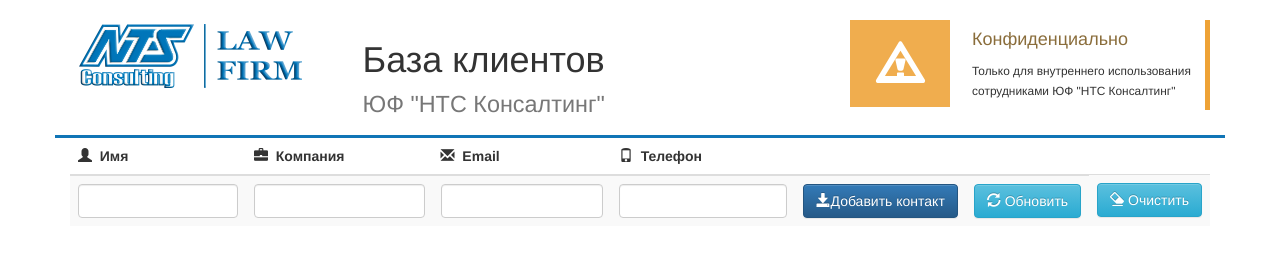
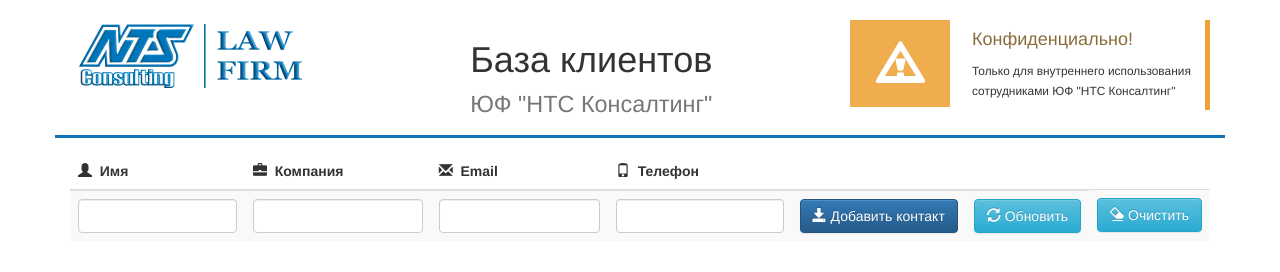
Before and after one commit to alminin/contactlistapp, a website: page public/index.html in a window 1280 px wide. Drawn offline with nearby package versions, Linux system fonts and the light colour scheme; no server answers.

Commit message:
head-divider edited

```diff
--- a/public/css/nts.css
+++ b/public/css/nts.css
@@ -11,4 +11,4 @@
 .blockquote-box.blockquote-warning .square{background-color:#F0AD4E;color:#FFF}
 .blockquote-box.blockquote-danger{border-color:#D43F3A}
 .blockquote-box.blockquote-danger .square{background-color:#D9534F;color:#FFF}
-#head-divider {border-bottom: 3px solid #1075b6}
+#head-divider {border-bottom: 3px solid #1075b6; margin-bottom: 15px}
--- a/public/index.html
+++ b/public/index.html
@@ -18,7 +18,7 @@
 			<div class="col-sm-3">
 				<img src="/images/logo_nts_eng.png">
 			</div>
-			<div class="col-sm-5">
+			<div class="col-sm-5 text-center">
 				<h1>База клиентов<br>
 					<small>ЮФ "НТС Консалтинг"</small></h1>
 			</div>
@@ -28,7 +28,7 @@
                     	<span class="glyphicon glyphicon-warning-sign glyphicon-lg"></span>
                 	</div>
                 	<h4 class="text-warning">
-                    	Конфиденциально</h4>
+                    	Конфиденциально!</h4>
                 	<p>
                     	<small>Только для внутреннего использования сотрудниками ЮФ "НТС Консалтинг"</small>
                 	</p>
@@ -58,7 +58,7 @@
 					<td><input class="form-control" ng-model="contact.email"></td>
 					<td><input class="form-control" ng-model="contact.phone"></td>
 					<td><button class="btn btn-primary" ng-click="addContact()">
-							<span class="glyphicon glyphicon-save"></span>Добавить контакт</button></td>
+							<span class="glyphicon glyphicon-save"></span>&nbsp;Добавить контакт</button></td>
 					<td><button class="btn btn-info" ng-click="update()">
 						<span class="glyphicon glyphicon-refresh"></span>
 						Обновить</button></td>
@@ -71,9 +71,9 @@
 					<td>{{contact.email}}</td>
 					<td>{{contact.phone}}</td>
 					<td><button class="btn btn-danger" ng-click="remove(contact._id)">
-						<span class="glyphicon glyphicon-trash"></span>&nbsp;&nbsp;Удалить</button></td>
+						<span class="glyphicon glyphicon-trash"></span>&nbsp;Удалить</button></td>
 					<td><button class="btn btn-warning" ng-click="edit(contact._id)">
-						<span class="glyphicon glyphicon-pencil"></span>&nbsp;&nbsp;Изменить</button></td>
+						<span class="glyphicon glyphicon-pencil"></span>&nbsp;Изменить</button></td>
 				</tr>
 			</tbody>
 		</table>
```
